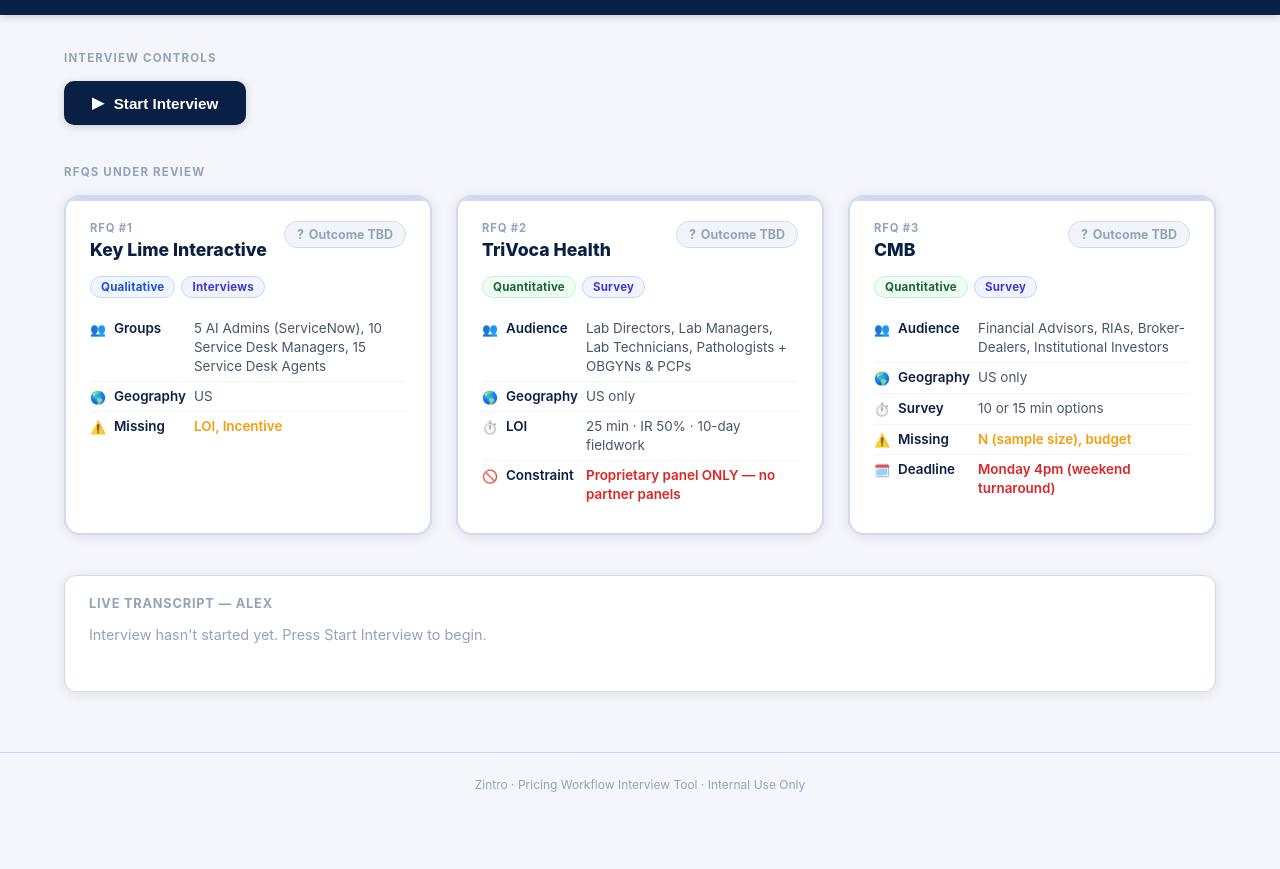
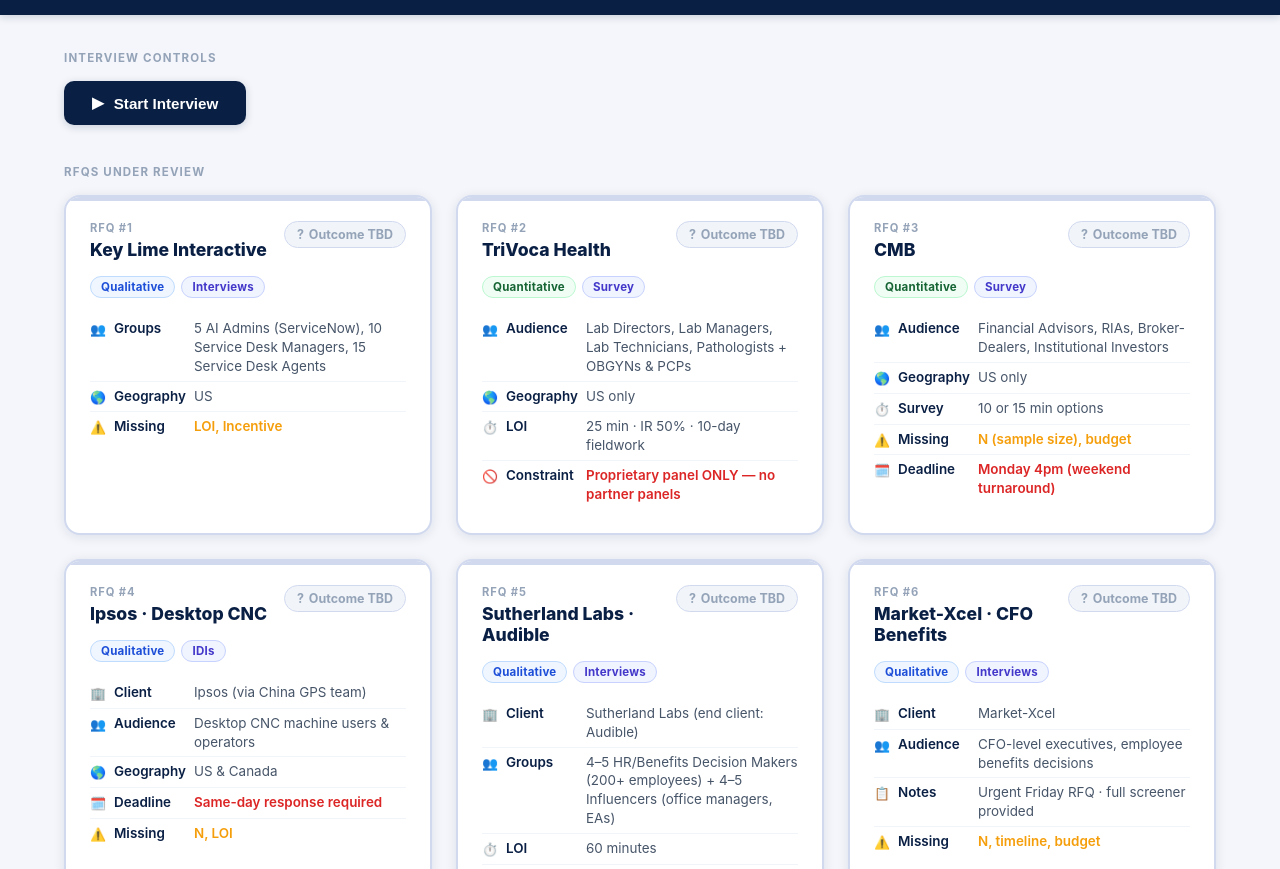
Before and after one commit to slewtan/pricing-interview, a plain HTML site: page index.html in a window 1280 px wide. Shown: the part 67-936 px from the top of the page. Before the commit the page ends 883 px from the top, so only its background shows below. Drawn offline with Linux system fonts and the light colour scheme.

Commit message:
Add RFQs 4-6 (Ipsos CNC, Sutherland/Audible, Market-Xcel CFO)

```diff
--- a/index.html
+++ b/index.html
@@ -239,6 +239,13 @@
     @media (max-width: 900px) {
       .rfq-grid {
         grid-template-columns: 1fr;
+      }
+    }
+
+    @media (min-width: 901px) {
+      .rfq-grid {
+        grid-template-columns: repeat(3, 1fr);
+        flex-wrap: wrap;
       }
     }
 
@@ -569,6 +576,80 @@
       </ul>
     </div>
 
+    <!-- RFQ #4 — Ipsos China / Desktop CNC -->
+    <div class="rfq-card" id="card-4">
+      <div class="rfq-card-header">
+        <div>
+          <div class="rfq-number">RFQ #4</div>
+          <div class="rfq-client">Ipsos · Desktop CNC</div>
+        </div>
+        <div class="outcome-badge hidden-outcome" id="outcome-4">
+          <span id="outcome-icon-4">?</span>
+          <span id="outcome-label-4">Outcome TBD</span>
+        </div>
+      </div>
+      <div class="badge-row">
+        <span class="badge badge-qual">Qualitative</span>
+        <span class="badge" style="background:#f0f4ff;color:#4338ca;border:1px solid #c7d2fe;">IDIs</span>
+      </div>
+      <ul class="rfq-details">
+        <li><span class="detail-icon">🏢</span><span class="detail-label">Client</span><span class="detail-value">Ipsos (via China GPS team)</span></li>
+        <li><span class="detail-icon">👥</span><span class="detail-label">Audience</span><span class="detail-value">Desktop CNC machine users &amp; operators</span></li>
+        <li><span class="detail-icon">🌎</span><span class="detail-label">Geography</span><span class="detail-value">US &amp; Canada</span></li>
+        <li><span class="detail-icon">🗓️</span><span class="detail-label">Deadline</span><span class="detail-constraint">Same-day response required</span></li>
+        <li><span class="detail-icon">⚠️</span><span class="detail-label">Missing</span><span class="detail-missing">N, LOI</span></li>
+      </ul>
+    </div>
+
+    <!-- RFQ #5 — Sutherland Labs / Audible -->
+    <div class="rfq-card" id="card-5">
+      <div class="rfq-card-header">
+        <div>
+          <div class="rfq-number">RFQ #5</div>
+          <div class="rfq-client">Sutherland Labs · Audible</div>
+        </div>
+        <div class="outcome-badge hidden-outcome" id="outcome-5">
+          <span id="outcome-icon-5">?</span>
+          <span id="outcome-label-5">Outcome TBD</span>
+        </div>
+      </div>
+      <div class="badge-row">
+        <span class="badge badge-qual">Qualitative</span>
+        <span class="badge" style="background:#f0f4ff;color:#4338ca;border:1px solid #c7d2fe;">Interviews</span>
+      </div>
+      <ul class="rfq-details">
+        <li><span class="detail-icon">🏢</span><span class="detail-label">Client</span><span class="detail-value">Sutherland Labs (end client: Audible)</span></li>
+        <li><span class="detail-icon">👥</span><span class="detail-label">Groups</span><span class="detail-value">4–5 HR/Benefits Decision Makers (200+ employees) + 4–5 Influencers (office managers, EAs)</span></li>
+        <li><span class="detail-icon">⏱️</span><span class="detail-label">LOI</span><span class="detail-value">60 minutes</span></li>
+        <li><span class="detail-icon">📅</span><span class="detail-label">Timeline</span><span class="detail-value">Early June</span></li>
+        <li><span class="detail-icon">🌎</span><span class="detail-label">Geography</span><span class="detail-value">US</span></li>
+      </ul>
+    </div>
+
+    <!-- RFQ #6 — Market-Xcel / CFO Benefits -->
+    <div class="rfq-card" id="card-6">
+      <div class="rfq-card-header">
+        <div>
+          <div class="rfq-number">RFQ #6</div>
+          <div class="rfq-client">Market-Xcel · CFO Benefits</div>
+        </div>
+        <div class="outcome-badge hidden-outcome" id="outcome-6">
+          <span id="outcome-icon-6">?</span>
+          <span id="outcome-label-6">Outcome TBD</span>
+        </div>
+      </div>
+      <div class="badge-row">
+        <span class="badge badge-qual">Qualitative</span>
+        <span class="badge" style="background:#f0f4ff;color:#4338ca;border:1px solid #c7d2fe;">Interviews</span>
+      </div>
+      <ul class="rfq-details">
+        <li><span class="detail-icon">🏢</span><span class="detail-label">Client</span><span class="detail-value">Market-Xcel</span></li>
+        <li><span class="detail-icon">👥</span><span class="detail-label">Audience</span><span class="detail-value">CFO-level executives, employee benefits decisions</span></li>
+        <li><span class="detail-icon">📋</span><span class="detail-label">Notes</span><span class="detail-value">Urgent Friday RFQ · full screener provided</span></li>
+        <li><span class="detail-icon">⚠️</span><span class="detail-label">Missing</span><span class="detail-missing">N, timeline, budget</span></li>
+      </ul>
+    </div>
+
   </div><!-- /rfq-grid -->
 
   <!-- Live transcript panel -->
@@ -594,6 +675,9 @@
     1: ['key lime', 'ai admin', 'servicenow', 'first one'],
     2: ['trivoca', 'lab director', 'proprietary panel', 'second one'],
     3: ['cmb', 'asset management', 'financial advisor', 'third one'],
+    4: ['ipsos', 'cnc', 'fourth one', 'fourth'],
+    5: ['sutherland', 'audible', 'bulk purchasing', 'fifth one', 'fifth'],
+    6: ['market-xcel', 'cfo', 'sixth one', 'sixth', 'benefits'],
   };
 
   const OUTCOME_KEYWORDS = {
@@ -605,13 +689,16 @@
   let vapi = null;
   let callActive = false;
   let activeCard = null;
-  let outcomesRevealed = { 1: false, 2: false, 3: false };
+  let outcomesRevealed = { 1: false, 2: false, 3: false, 4: false, 5: false, 6: false };
 
   // Actual outcomes (revealed only when Alex says so)
   const OUTCOMES = {
     1: { type: 'proposal', icon: '✅', label: 'Proposal Sent' },
     2: { type: 'declined', icon: '❌', label: 'Declined' },
     3: { type: 'proposal', icon: '✅', label: 'Proposal Sent' },
+    4: { type: 'declined', icon: '❌', label: 'Declined' },
+    5: { type: 'proposal', icon: '✅', label: 'Proposal Sent' },
+    6: { type: 'declined', icon: '❌', label: 'Declined — Low Feasibility' },
   };
 
   // ── DOM REFS ─────────────────────────────────
```
